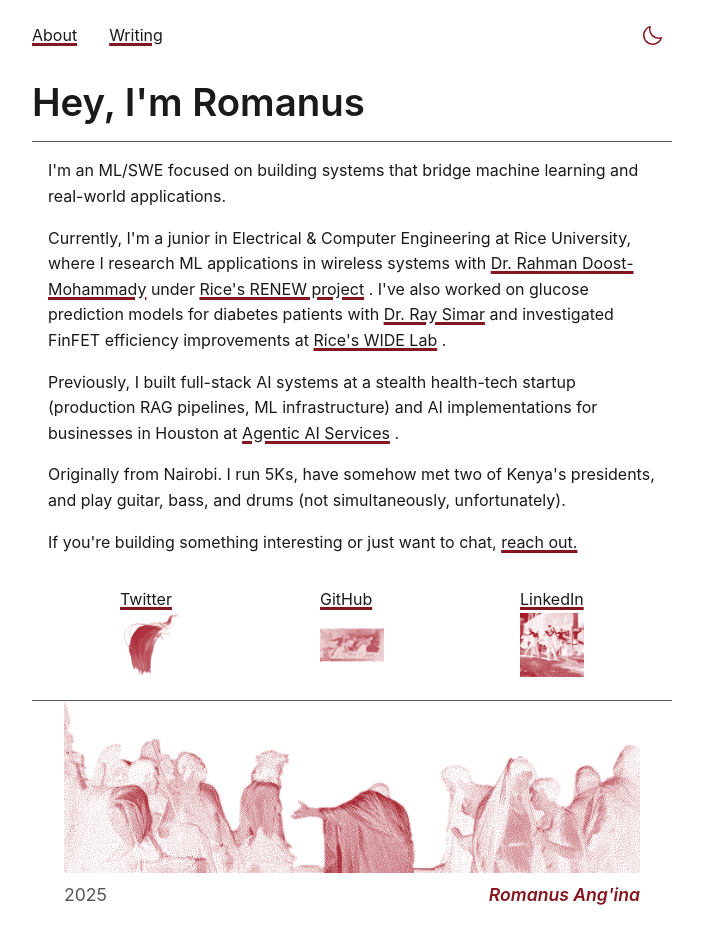
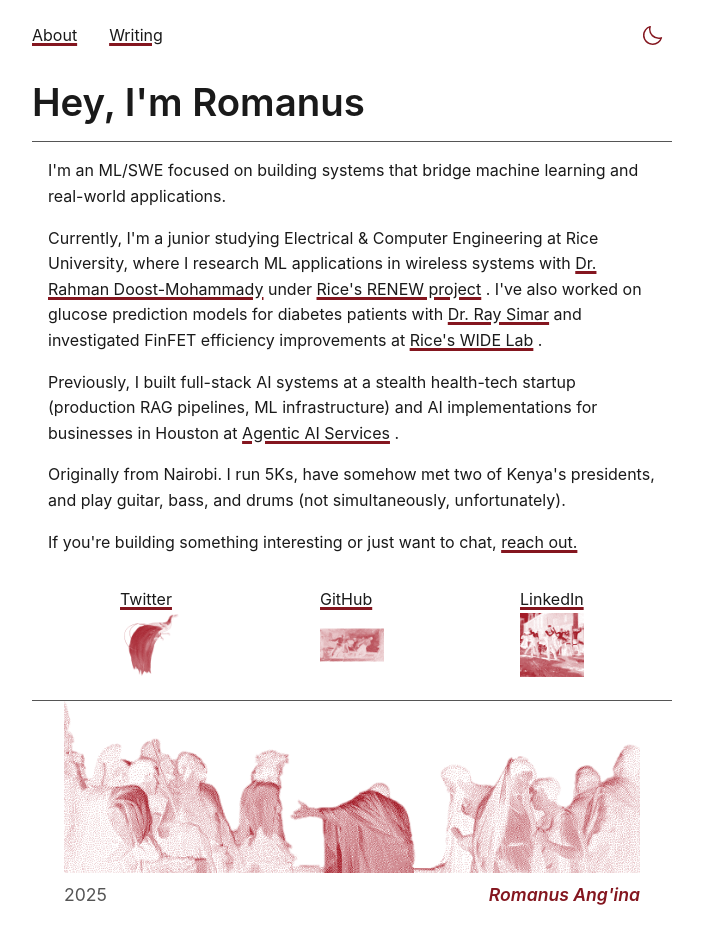
Before and after one commit to romanus-angina/portfolio, a SvelteKit app: page / in a window 1280 px wide. Shown: the whole page, without its empty margins (288-991 px from the left). Built offline with nearby package versions, Linux system fonts and the light colour scheme.

Commit message:
chore: aligned page padding

```diff
--- a/src/lib/components/Header.svelte
+++ b/src/lib/components/Header.svelte
@@ -36,7 +36,7 @@
 
 <style>
 .header{
-    padding: var(--space-md);
+    padding: var(--space-md) 0;
 }
 
 .nav {
--- a/src/routes/+page.svelte
+++ b/src/routes/+page.svelte
@@ -19,7 +19,7 @@
       </p>
 
       <p>
-        Currently, I'm a junior in Electrical & Computer Engineering at Rice University,
+        Currently, I'm a junior studying Electrical & Computer Engineering at Rice University,
         where I research ML applications in wireless systems with <LinkWithHover href="https://doost.rice.edu/" hoverSrc="/images/hover/vermeer_astronomer_dithered.png" external={true}>Dr. Rahman Doost-Mohammady</LinkWithHover>
         under <LinkWithHover href="https://renew.rice.edu/" hoverSrc="/images/hover/luycks_still_life_with_globe_dithered.png" hoverPosition="left" external={true}>Rice's RENEW project</LinkWithHover>. I've also worked on glucose prediction models for diabetes patients with
         <LinkWithHover href="https://simar.rice.edu/" hoverSrc="/images/hover/vermeer_the_geographer_dithered.png" hoverPosition="left" external={true}>Dr. Ray Simar</LinkWithHover> and investigated FinFET efficiency improvements at <LinkWithHover href="https://wide.rice.edu/" hoverSrc="/images/hover/wright_of_derby_the_alchemist_dithered.png" hoverPosition="right" external={true}>Rice's WIDE Lab</LinkWithHover>.
```
